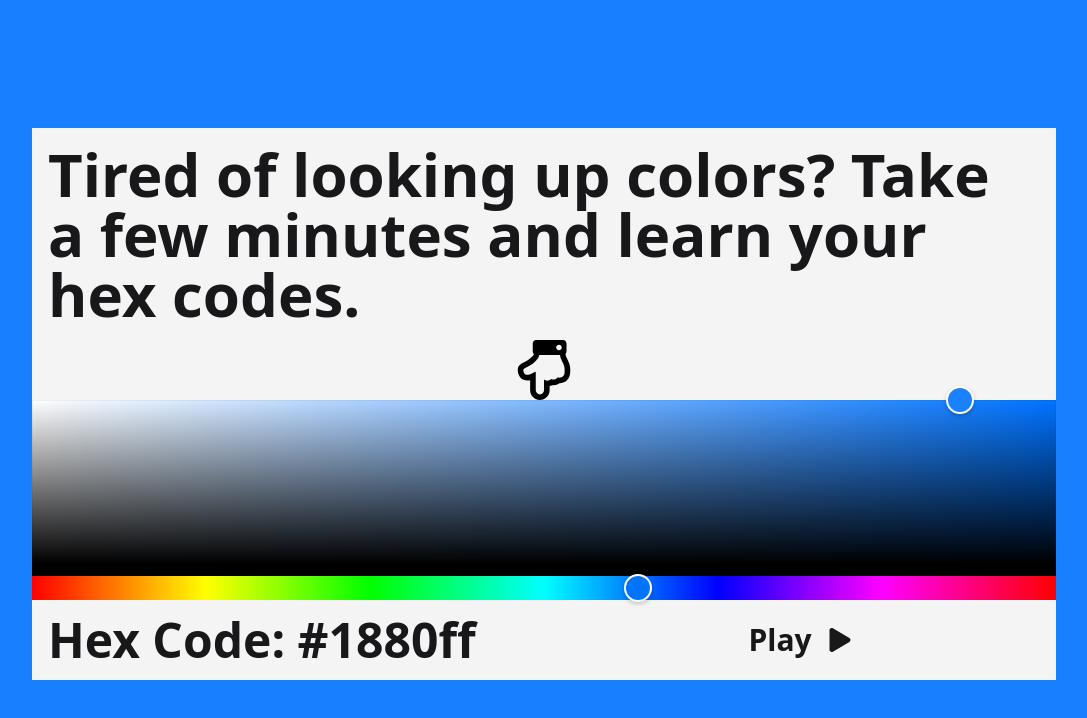
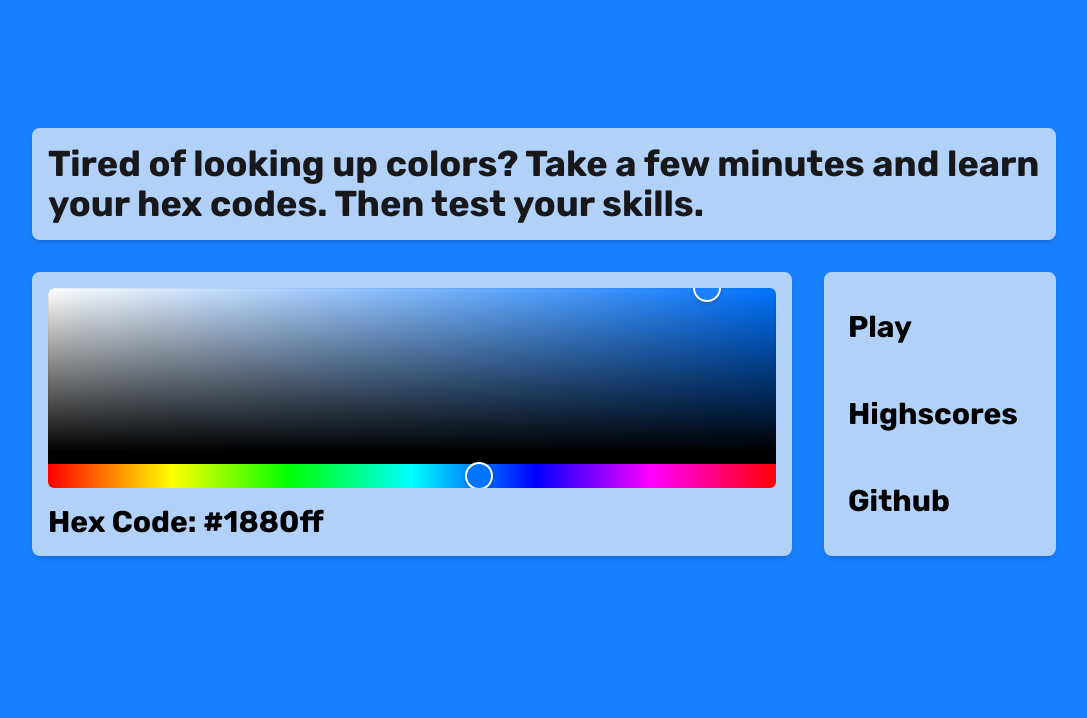
Before and after one commit to jeremiah-quill/learn-hex-colors, a Next.js app: page / in a window 1280 px wide. Shown: the top 718 px of the page, without its empty margins (96-1183 px from the left). Built offline with nearby package versions, Linux system fonts and the light colour scheme.

Commit message:
restyled entire app.  todo: style highscore

```diff
--- /dev/null
+++ b/components/Card.jsx
@@ -0,0 +1,5 @@
+export function Card({ children, className }) {
+  const defaultClasses = `bg-zinc-100/70 rounded-lg shadow-md p-4`;
+
+  return <div className={`${defaultClasses} ${className}`}>{children}</div>;
+}
--- a/components/GameOver/GameOver.jsx
+++ b/components/GameOver/GameOver.jsx
@@ -8,9 +8,12 @@ import { ImTrophy } from "react-icons/im";
 import { Score } from "./Score";
 import { FinalResults } from "./FinalResults";
 import { HighscoreForm } from "./HighscoreForm";
+import { HexColorPicker } from "react-colorful";
+import { Card } from "../Card";
 
 export function GameOver({ results, score, timeRemaining, onReset = () => {} }) {
   const [nameInput, setNameInput] = useState("");
+  const [color, setColor] = useState("#1880ff"); // control color picker
 
   const router = useRouter();
 
@@ -35,25 +38,110 @@ export function GameOver({ results, score, timeRemaining, onReset = () => {} })
 
   const totalScore = score + timeRemaining * 10;
 
+  function getContrastYIQ(hexcolor) {
+    var r = parseInt(hexcolor.substr(0, 2), 16);
+    var g = parseInt(hexcolor.substr(2, 2), 16);
+    var b = parseInt(hexcolor.substr(4, 2), 16);
+    var yiq = (r * 299 + g * 587 + b * 114) / 1000;
+    console.log(yiq);
+    return yiq >= 180 ? "black" : "white";
+  }
+
+  const textColor = getContrastYIQ(color);
+
   return (
-    <div className="min-h-screen w-full flex flex-col">
-      <div className="grid grid-cols-2">
-        <button
-          onClick={() => onReset()}
-          className="flex gap-4 bg-zinc-900 hover:bg-zinc-700 transition-all p-8 items-center justify-center">
-          <h1 className="font-bold text-4xl text-zinc-100">Play again</h1>
-          <FaPlay className="text-zinc-100 text-3xl" />
-        </button>
-        <Link
-          href="/highscores"
-          className="flex gap-4 bg-zinc-900 hover:bg-zinc-700 transition-all p-8 items-center justify-center">
-          <h1 className="font-bold text-4xl text-zinc-100">Highscores</h1>
-          <ImTrophy className="text-zinc-100 text-3xl" />
-        </Link>
+    <div style={{ backgroundColor: color }} className="min-h-screen bg">
+      <div className="grid grid-cols-3 row-span-2 gap-8 pt-16 mx-auto w-full max-w-6xl">
+        <Card className="font-bold col-span-1 row-span-1 flex flex-col">
+          <h1 className="text-6xl font-bold p-2 border-b border-b-zinc-300">
+            {totalScore} <span className="text-2xl">points</span>
+          </h1>
+          <div className="grid gap-2 p-2 text-gray-500">
+            <h2 className="text-3xl">
+              +100 <span className="text-base font-normal italic">{5} correct guesses</span>
+            </h2>
+            <h2 className="text-3xl">
+              -200 <span className="text-base font-normal italic">{5} incorrect guesses</span>
+            </h2>
+            <h2 className="text-3xl">
+              +440 <span className="text-base font-normal italic">{16} sec time bonus</span>
+            </h2>
+          </div>
+        </Card>
+        <Card className="flex flex-col row-span-2 gap-2 col-span-2 h-full">
+          <form onSubmit={onSubmit} className="flex flex-col gap-8 h-full">
+            <div className="grid gap-2">
+              <label htmlFor="nickname" className="italic">
+                Pick a nickname
+              </label>
+              <input
+                id="nickname"
+                type="text"
+                value={nameInput}
+                onChange={(e) => setNameInput(e.target.value)}
+                className="col-span-2 p-2 rounded-md block inset-4"
+              />
+            </div>
+            <div className="grid gap-2">
+              <label htmlFor="nickname" className="italic">
+                Pick an icon
+              </label>
+              <input
+                id="nickname"
+                type="text"
+                value={nameInput}
+                onChange={(e) => setNameInput(e.target.value)}
+                className="col-span-2 p-2 rounded-md block inset-4"
+              />
+            </div>
+            <div className="rounded-md overflow-hidden flex-1">
+              <div className="grid gap-2 h-full">
+                <label htmlFor="nickname" className="italic">
+                  Pick a color
+                </label>
+                <HexColorPicker
+                  color={color}
+                  onChange={setColor}
+                  style={{ width: "100%" }}
+                  className="rounded-lg"
+                />
+              </div>
+            </div>
+            <button
+              type="submit"
+              className="w-full p-2 text-3xl font-bold hover:bg-zinc-300 transition-all rounded-md">
+              Submit
+            </button>
+          </form>
+        </Card>
+        <Card className="col-span-1 row-span-1 grid gap-2 rounded-lg overflow-hidden shadow-md bg-zinc-100 text-left">
+          <button
+            className="hover:bg-zinc-300  text-3xl transition-all font-bold rounded-lg px-2 text-left"
+            onClick={onReset}>
+            Play
+          </button>
+          <Link
+            className="hover:bg-zinc-300 text-3xl transition-all font-bold rounded-lg px-2"
+            href="/highscores">
+            Highscores
+          </Link>
+          <Link
+            className="hover:bg-zinc-300  text-3xl font-bold transition-all rounded-lg px-2"
+            href="/">
+            Home
+          </Link>
+          <Link
+            className="hover:bg-zinc-300 text-3xl font-bold transition-all rounded-lg px-2"
+            href="https://www.github.com/jeremiah-quill">
+            Github
+          </Link>
+        </Card>
       </div>
-      <Score {...{ score, totalScore, timeRemaining }} />
-      <HighscoreForm {...{ onSubmit, nameInput, setNameInput }} />
-      <FinalResults {...{ results, score, onReset, timeRemaining }} />
     </div>
   );
 }
+{
+  /* <Score {...{ score, totalScore, timeRemaining }} />
+      <HighscoreForm {...{ onSubmit, nameInput, setNameInput }} />
+    </> */
+}
--- a/components/GameOver/HighscoreForm.jsx
+++ b/components/GameOver/HighscoreForm.jsx
@@ -1,6 +1,6 @@
 export function HighscoreForm({ onSubmit = () => {}, nameInput, setNameInput }) {
   return (
-    <div className="flex border-2 border-black max-w-lg mx-auto mb-8">
+    // <div className="flex border-2 border-black max-w-lg mx-auto mb-8">
     <form onSubmit={onSubmit} className="flex flex-col gap-2 p-4">
       <h1 className="text-2xl font-bold">Submit your score</h1>
       <input
@@ -14,6 +14,6 @@ export function HighscoreForm({ onSubmit = () => {}, nameInput, setNameInput })
         Submit
       </button>
     </form>
-    </div>
+    // </div>
   );
 }
--- a/components/GameOver/Score.jsx
+++ b/components/GameOver/Score.jsx
@@ -15,15 +15,23 @@ export function Score({ score, totalScore, timeRemaining }) {
   }, [scoreState, timeRemaining]);
 
   return (
-    <div className="flex items-baseline justify-center">
-      <h1 className="col-span-8 text-black text-[100px] md:text-[300px] font-bold text-center">
-        {scoreState}
-      </h1>
-      {timeRemainingState > 0 ? (
-        <h1 className="col-span-4 text-black text-5xl font-bold text-center">
-          (Time Bonus: {timeRemainingState})
-        </h1>
-      ) : null}
+    <div>
+      <h2>{/* Correct Guesses: <span>{}</span> */}</h2>
+      <h2>
+        Time Remaining: <span>{timeRemaining}</span>
+      </h2>
     </div>
   );
+  // return (
+  //   <div className="flex items-baseline justify-center">
+  //     <h1 className="col-span-8 text-black text-[100px] md:text-[300px] font-bold text-center">
+  //       {scoreState}
+  //     </h1>
+  //     {timeRemainingState > 0 ? (
+  //       <h1 className="col-span-4 text-black text-5xl font-bold text-center">
+  //         (Time Bonus: {timeRemainingState})
+  //       </h1>
+  //     ) : null}
+  //   </div>
+  // );
 }
--- a/pages/_app.jsx
+++ b/pages/_app.jsx
@@ -10,6 +10,13 @@ function MyApp({ Component, pageProps }) {
         <link rel="icon" type="image/png" sizes="16x16" href="/favicon-16x16.png" />
         <meta name="description" content="Learn hex colors with a simple game." />
         <title>Learn Color Codes</title>
+
+        <link rel="preconnect" href="https://fonts.googleapis.com" />
+        <link rel="preconnect" href="https://fonts.gstatic.com" crossorigin />
+        <link
+          href="https://fonts.googleapis.com/css2?family=Rubik:ital,wght@0,300;0,400;0,500;0,600;0,700;0,800;0,900;1,300;1,400;1,500;1,600;1,700;1,800;1,900&display=swap"
+          rel="stylesheet"
+        />
       </Head>
       <Component {...pageProps} />
     </>
--- a/pages/index.jsx
+++ b/pages/index.jsx
@@ -1,30 +1,51 @@
 import { useState } from "react";
 import Link from "next/link";
+import { Card } from "../components/Card";
 
 import { HexColorPicker } from "react-colorful";
 
-import { FaRegHandPointDown } from "react-icons/fa";
 import { FaPlay } from "react-icons/fa";
 
 export default function Home() {
   const [color, setColor] = useState("#1880ff"); // control color picker
   return (
     <div style={{ backgroundColor: color }} className="min-h-screen">
-      <div className="max-w-5xl mx-auto pt-32 ">
-        <h1 className="text-4xl md:text-6xl font-bold font-inter text-zinc-900 bg-zinc-100 p-4">
-          Tired of looking up colors? Take a few minutes and learn your hex codes.{" "}
-        </h1>
-        <FaRegHandPointDown className="text-6xl text-black w-full text-center bg-zinc-100" />
-        <HexColorPicker color={color} onChange={setColor} style={{ width: "100%" }} />
-        <div className="grid sm:grid-cols-2 text-zinc-900 bg-zinc-100">
-          <h2 className="text-5xl font-bold p-4">Hex Code: {color}</h2>
-          <Link href="/play">
-            <div className="text-3xl font-bold transition-all flex h-full items-center justify-center gap-4 hover:bg-zinc-300">
-              Play
-              <FaPlay className="text-zinc-900 text-2xl" />
-            </div>
+      <div className="max-w-5xl mx-auto pt-32 grid grid-cols-4 gap-8">
+        <Card className="col-span-4 text-4xl md:text-4xl font-bold text-zinc-900 ">
+          <h1>
+            Tired of looking up colors? Take a few minutes and learn your hex codes. Then test your
+            skills.
+          </h1>
+        </Card>
+        <Card className="col-span-3">
+          <div className="rounded-md overflow-hidden">
+            <HexColorPicker
+              color={color}
+              onChange={setColor}
+              style={{ width: "100%" }}
+              className="rounded-lg"
+            />
+          </div>
+
+          <h2 className="text-3xl font-bold pt-4">Hex Code: {color}</h2>
+        </Card>
+        <Card className="col-span-1 grid grid-cols-1 gap-2 rounded-lg overflow-hidden shadow-md bg-zinc-100 text-left">
+          <Link
+            className="hover:bg-zinc-300 flex items-center text-3xl transition-all font-bold rounded-lg px-2"
+            href="/play">
+            Play
           </Link>
-        </div>
+          <Link
+            className="hover:bg-zinc-300 flex items-center text-3xl font-bold transition-all rounded-lg px-2"
+            href="/highscores">
+            Highscores
+          </Link>
+          <Link
+            className="hover:bg-zinc-300 flex items-center text-3xl font-bold transition-all rounded-lg px-2"
+            href="https://www.github.com/jeremiah-quill">
+            Github
+          </Link>
+        </Card>
       </div>
     </div>
   );
--- a/styles/globals.css
+++ b/styles/globals.css
@@ -10,3 +10,19 @@
 .react-colorful__saturation {
   border-radius: 0px !important;
 }
+
+* {
+  font-family: Rubik, sans-serif;
+}
+
+::-webkit-input-placeholder {
+  /* Chrome/Opera/Safari */
+  color: var(--placeholder-color);
+}
+::-moz-placeholder {
+  /* Firefox 19+ */
+  color: var(--placeholder-color);
+}
+::placeholder {
+  color: var(--placeholder-color);
+}
```
Also changed, not shown: components/Game.jsx (+9 -7 lines). Lines whose indentation alone changed are shown as unchanged.
